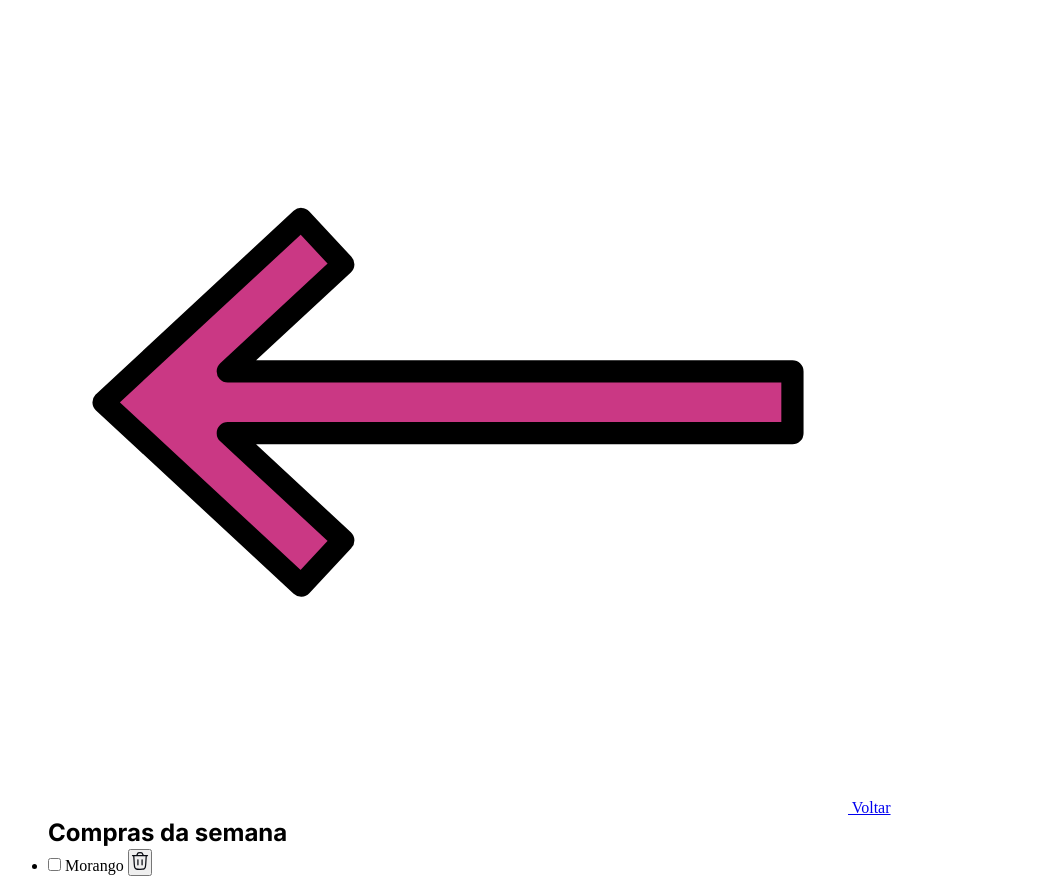
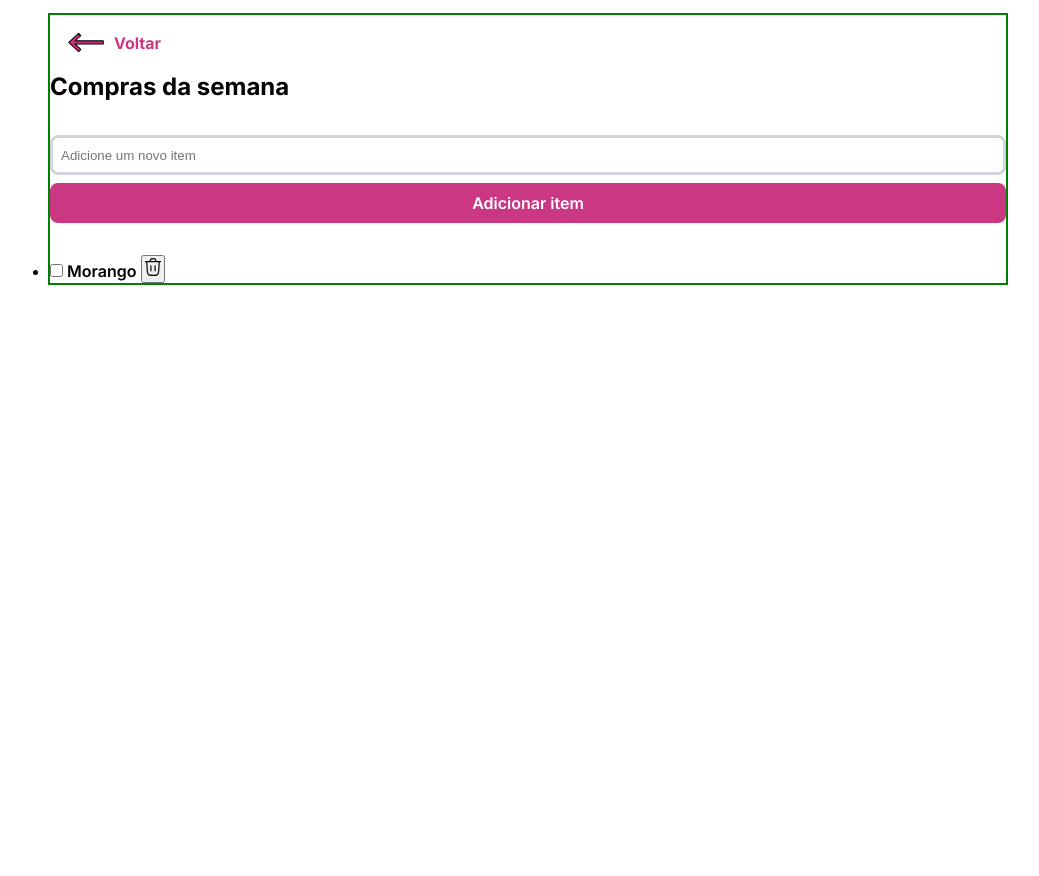
Before and after one commit to ogabrielmacedo-dev/Quicklist, a plain HTML site: page index.html in a window 1280 px wide. Shown: the part 59-935 px from the top of the page, without its empty margins (112-1151 px from the left). After the commit the page ends 800 px from the top, so only its background shows below. Drawn offline with Linux system fonts and the light colour scheme.

Commit message:
input & button insert item

```diff
--- a/index.html
+++ b/index.html
@@ -39,17 +39,32 @@
 		</header>
 
 		<main>
-			<section class="itens-container">
-				<a href="#">
+			<section
+				id="itens-container"
+				class="green flex-column"
+			>
+				<a
+					href="#"
+					id="back"
+					class="back-btn flex"
+				>
 					<img
 						src="./assets/left-arrow.svg"
-						alt=""
+						alt="Voltar"
 					/>
-					Voltar</a
-				>
+					<span>Voltar</span>
+				</a>
+
 				<h1>Compras da semana</h1>
 
-				<div class="input-wrapper"></div>
+				<div class="input-wrapper flex-column">
+					<input
+						type="text"
+						placeholder="Adicione um novo item"
+					/>
+
+					<button type="submit">Adicionar item</button>
+				</div>
 
 				<ul class="item-list">
 					<li class="item">
@@ -70,5 +85,6 @@
 				</ul>
 			</section>
 		</main>
+		<script src="./scripts/script.js"></script>
 	</body>
 </html>
--- /dev/null
+++ b/scripts/script.js
@@ -0,0 +1,5 @@
+const btnBack = document.querySelector("#back");
+
+btnBack.addEventListener("click", () => {
+	alert("TESTE");
+});
--- a/styles/global.css
+++ b/styles/global.css
@@ -50,9 +50,29 @@
 }
 
 html {
-	h1 {
-		font: var(--fw-title) var(--fs-title) / var(--lh-title) var(--ff-default);
-	}
+	font: var(--fw-label) var(--fs-label) / var(--lh-label) var(--ff-default);
+}
+
+h1 {
+	font: var(--fw-title) var(--fs-title) / var(--lh-title) var(--ff-default);
+}
+
+a {
+	font: var(--fw-link) var(--fs-link) / var(--lh-link) var(--ff-default);
+}
+
+p {
+	font: var(--fw-paragraph) var(--fs-paragraph) / var(--lh-paragraph)
+		var(--ff-default);
+}
+
+input::placeholder,
+textarea::placeholder {
+	font: var(--fw-input) var(--fs-input) / var(--lh-input) var(--ff-default);
+}
+
+button {
+	font: var(--fw-label) var(--fs-label) / var(--lh-label) var(--ff-default);
 }
 
 body {
--- a/styles/itens-container.css
+++ b/styles/itens-container.css
@@ -0,0 +1,66 @@
+#itens-container {
+	display: flex;
+	flex-direction: column;
+
+	& .back-btn {
+		display: flex;
+		align-items: center;
+		gap: 0.5rem;
+
+		width: fit-content;
+		padding: 0.5rem 1rem;
+		border-radius: 0.5rem;
+		color: var(--color-brand);
+		text-decoration: none;
+		font-weight: bold;
+		font-size: var(--link);
+
+		& img {
+			width: 40px;
+			height: auto;
+		}
+
+		&:hover {
+			color: var(--color-brand-hover);
+		}
+	}
+
+	& .input-wrapper {
+		padding: 2rem 0rem;
+		gap: 0.5rem;
+
+		& input {
+			height: 2.5rem;
+			padding-inline: 0.5rem;
+			border-radius: 8px;
+			border: 3px solid var(--border-primary);
+			transition: border-color 0.5s ease;
+			color: var(--content-tertiary);
+
+			&:hover {
+				border-color: var(--border-hover);
+			}
+
+			&:focus {
+				border-color: var(--color-brand);
+				color: var(--content-primary);
+
+				outline: none;
+			}
+		}
+
+		& button {
+			height: 2.5rem;
+			border-radius: 8px;
+			border: none;
+			cursor: pointer;
+			background-color: var(--color-brand);
+			transition: all 0.5s ease;
+			color: var(--always-white);
+
+			&:hover {
+				background-color: var(--color-brand-hover);
+			}
+		}
+	}
+}
--- a/styles/utility.css
+++ b/styles/utility.css
@@ -44,6 +44,10 @@
 	padding-block: 3rem;
 }
 
+.green {
+	border: solid 2px green;
+}
+
 @media (width >= 80em) {
 	.container {
 		width: 100%;
```
